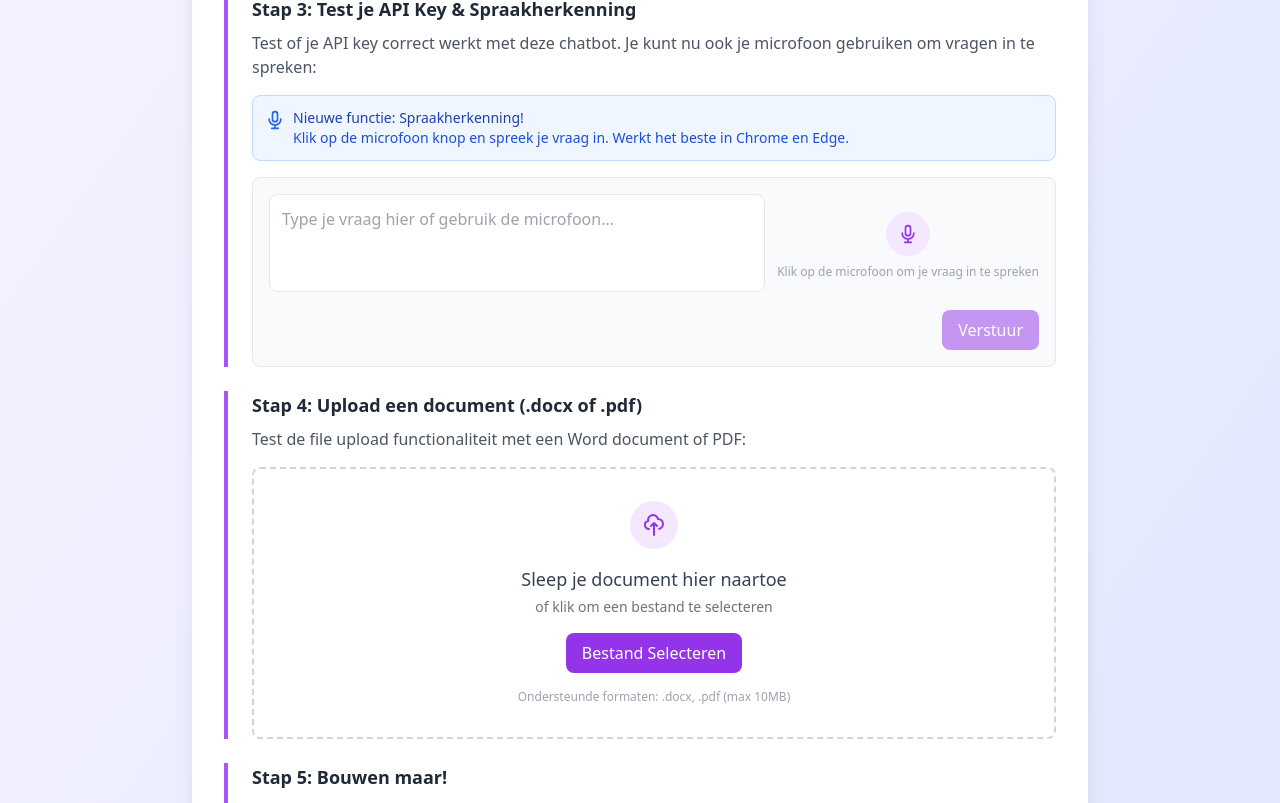
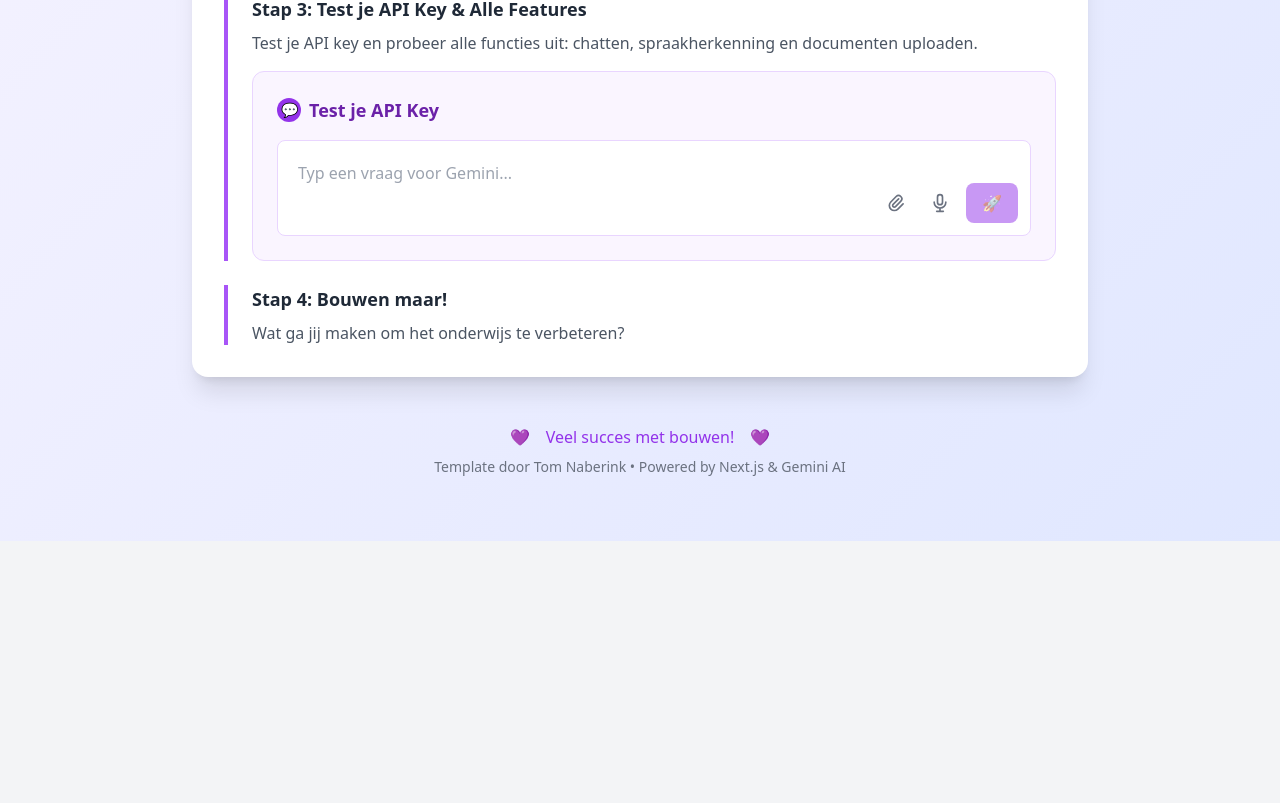
Before and after one commit to TomNaberink/gemini-simpele-chatbot-nextJS-cursor, a Next.js app: page / in a window 1280 px wide. Shown: the part 815-1618 px from the top of the page. After the commit the page ends 1356 px from the top, so only its background shows below. Built offline with nearby package versions, Linux system fonts and the light colour scheme.

Commit message:
Streamline TestChatBot - integrate all features into one component

```diff
--- a/src/app/page.tsx
+++ b/src/app/page.tsx
@@ -1,5 +1,4 @@
 import TestChatBot from '@/components/TestChatBot'
-import FileUpload from '@/components/FileUpload'
 
 export default function Home() {
   return (
@@ -85,45 +84,21 @@
                 </p>
               </div>
 
-              {/* Step 3 - Test Step */}
+              {/* Step 3 - Enhanced Test Step */}
               <div className="border-l-4 border-purple-500 pl-6">
                 <h3 className="text-lg font-semibold text-gray-800 mb-2">
-                  Stap 3: Test je API Key & Spraakherkenning
+                  Stap 3: Test je API Key & Alle Features
                 </h3>
                 <p className="text-gray-600 mb-4">
-                  Test of je API key correct werkt met deze chatbot. Je kunt nu ook je microfoon gebruiken om vragen in te spreken:
+                  Test je API key en probeer alle functies uit: chatten, spraakherkenning en documenten uploaden.
                 </p>
-                <div className="bg-blue-50 border border-blue-200 rounded-lg p-3 mb-4">
-                  <div className="flex items-start space-x-2">
-                    <svg className="w-5 h-5 text-blue-600 mt-0.5 flex-shrink-0" fill="none" stroke="currentColor" viewBox="0 0 24 24">
-                      <path strokeLinecap="round" strokeLinejoin="round" strokeWidth={2} d="M19 11a7 7 0 01-7 7m0 0a7 7 0 01-7-7m7 7v4m0 0H8m4 0h4m-4-8a3 3 0 01-3-3V5a3 3 0 116 0v6a3 3 0 01-3 3z" />
-                    </svg>
-                    <div>
-                      <p className="text-blue-800 text-sm font-medium">Nieuwe functie: Spraakherkenning!</p>
-                      <p className="text-blue-700 text-sm">
-                        Klik op de microfoon knop en spreek je vraag in. Werkt het beste in Chrome en Edge.
-                      </p>
-                    </div>
-                  </div>
-                </div>
                 <TestChatBot />
               </div>
 
-              {/* Step 4 - File Upload */}
+              {/* Step 4 - Build Step */}
               <div className="border-l-4 border-purple-500 pl-6">
                 <h3 className="text-lg font-semibold text-gray-800 mb-2">
-                  Stap 4: Upload een document (.docx of .pdf)
-                </h3>
-                <p className="text-gray-600 mb-4">
-                  Test de file upload functionaliteit met een Word document of PDF:
-                </p>
-                <FileUpload />
-              </div>
-
-              {/* Step 5 - Build Step */}
-              <div className="border-l-4 border-purple-500 pl-6">
-                <h3 className="text-lg font-semibold text-gray-800 mb-2">
-                  Stap 5: Bouwen maar!
+                  Stap 4: Bouwen maar!
                 </h3>
                 <p className="text-gray-600">
                   Wat ga jij maken om het onderwijs te verbeteren?
--- a/src/components/TestChatBot.tsx
+++ b/src/components/TestChatBot.tsx
@@ -1,15 +1,84 @@
 'use client'
 
-import { useState } from 'react'
-import VoiceInput from './VoiceInput'
+import { useState, useRef } from 'react'
 
 export default function TestChatBot() {
   const [message, setMessage] = useState('')
   const [response, setResponse] = useState('')
   const [isLoading, setIsLoading] = useState(false)
+  const [isListening, setIsListening] = useState(false)
+  const [uploadedContent, setUploadedContent] = useState('')
+  const fileInputRef = useRef<HTMLInputElement>(null)
+  const recognitionRef = useRef<any>(null)
 
-  const handleVoiceTranscript = (transcript: string) => {
+  // Voice recognition setup
+  const initializeVoiceRecognition = () => {
+    if (typeof window !== 'undefined') {
+      const SpeechRecognition = (window as any).SpeechRecognition || (window as any).webkitSpeechRecognition
+      if (SpeechRecognition) {
+        const recognition = new SpeechRecognition()
+        recognition.continuous = false
+        recognition.interimResults = false
+        recognition.lang = 'nl-NL'
+
+        recognition.onresult = (event: any) => {
+          const transcript = event.results[0][0].transcript
           setMessage(prev => prev + ' ' + transcript)
+        }
+
+        recognition.onend = () => {
+          setIsListening(false)
+        }
+
+        recognition.onerror = () => {
+          setIsListening(false)
+        }
+
+        return recognition
+      }
+    }
+    return null
+  }
+
+  const toggleVoiceRecognition = () => {
+    if (!recognitionRef.current) {
+      recognitionRef.current = initializeVoiceRecognition()
+    }
+
+    if (recognitionRef.current) {
+      if (isListening) {
+        recognitionRef.current.stop()
+        setIsListening(false)
+      } else {
+        recognitionRef.current.start()
+        setIsListening(true)
+      }
+    }
+  }
+
+  const handleFileUpload = async (file: File) => {
+    if (!file.name.endsWith('.docx') && !file.name.endsWith('.pdf')) {
+      alert('Alleen .docx en .pdf bestanden zijn toegestaan!')
+      return
+    }
+
+    const formData = new FormData()
+    formData.append('file', file)
+
+    try {
+      const response = await fetch('/api/upload-docx', {
+        method: 'POST',
+        body: formData,
+      })
+
+      if (response.ok) {
+        const data = await response.json()
+        setUploadedContent(data.content)
+        setMessage(prev => prev + '\n\nBestand inhoud:\n' + data.content.substring(0, 500) + (data.content.length > 500 ? '...' : ''))
+      }
+    } catch (error) {
+      console.error('File upload error:', error)
+    }
   }
 
   const sendMessage = async () => {
@@ -48,51 +117,141 @@
   }
 
   return (
+    <div className="bg-purple-50 border border-purple-200 rounded-xl p-6">
+      <h3 className="text-lg font-semibold text-purple-800 mb-4 flex items-center">
+        <span className="w-6 h-6 bg-purple-600 rounded-full flex items-center justify-center mr-2">
+          <span className="text-white text-sm">💬</span>
+        </span>
+        Test je API Key
+      </h3>
+
       <div className="space-y-4">
-      <div className="bg-gray-50 rounded-lg p-4 border">
-        <div className="flex space-x-3">
+        {/* Input Area */}
+        <div className="bg-white rounded-lg border border-purple-200 p-3">
+          <div className="flex items-end space-x-2">
             {/* Text Input */}
             <div className="flex-1">
               <textarea
                 value={message}
                 onChange={(e) => setMessage(e.target.value)}
                 onKeyPress={handleKeyPress}
-              placeholder="Type je vraag hier of gebruik de microfoon..."
-              className="w-full p-3 border rounded-lg resize-none focus:outline-none focus:ring-2 focus:ring-purple-500"
-              rows={3}
+                placeholder="Typ een vraag voor Gemini..."
+                className="w-full p-2 border-0 resize-none focus:outline-none"
+                rows={2}
                 disabled={isLoading}
               />
             </div>
 
-          {/* Voice Input */}
-          <div className="flex flex-col justify-center">
-            <VoiceInput
-              onTranscript={handleVoiceTranscript}
-              isDisabled={isLoading}
-            />
-          </div>
-        </div>
+            {/* Action Buttons */}
+            <div className="flex items-center space-x-2">
+              {/* File Upload Button */}
+              <button
+                onClick={() => fileInputRef.current?.click()}
+                disabled={isLoading}
+                className="p-2 text-gray-500 hover:text-purple-600 hover:bg-purple-50 rounded-lg transition-colors"
+                title="Bestand uploaden (.docx/.pdf)"
+              >
+                <svg className="w-5 h-5" fill="none" stroke="currentColor" viewBox="0 0 24 24">
+                  <path strokeLinecap="round" strokeLinejoin="round" strokeWidth={2} d="M15.172 7l-6.586 6.586a2 2 0 102.828 2.828l6.414-6.586a4 4 0 00-5.656-5.656l-6.415 6.585a6 6 0 108.486 8.486L20.5 13" />
+                </svg>
+              </button>
 
-        <div className="flex justify-between items-center mt-3">
-          <div className="text-xs text-gray-500">
-            {message.length > 0 && `${message.length} karakters`}
-          </div>
+              {/* Voice Input Button */}
+              <button
+                onClick={toggleVoiceRecognition}
+                disabled={isLoading}
+                className={`p-2 rounded-lg transition-colors ${
+                  isListening
+                    ? 'text-red-600 bg-red-50 animate-pulse'
+                    : 'text-gray-500 hover:text-purple-600 hover:bg-purple-50'
+                }`}
+                title={isListening ? "Stop opnamen" : "Start spraakherkenning"}
+              >
+                <svg className="w-5 h-5" fill="none" stroke="currentColor" viewBox="0 0 24 24">
+                  <path strokeLinecap="round" strokeLinejoin="round" strokeWidth={2} d="M19 11a7 7 0 01-7 7m0 0a7 7 0 01-7-7m7 7v4m0 0H8m4 0h4m-4-8a3 3 0 01-3-3V5a3 3 0 116 0v6a3 3 0 01-3 3z" />
+                </svg>
+              </button>
+
+              {/* Send Button */}
               <button
                 onClick={sendMessage}
-            disabled={!message.trim() || isLoading}
-            className="px-4 py-2 bg-purple-600 text-white rounded-lg hover:bg-purple-700 disabled:opacity-50 disabled:cursor-not-allowed transition-colors"
+                disabled={isLoading || !message.trim()}
+                className="px-4 py-2 bg-purple-600 text-white rounded-lg hover:bg-purple-700 focus:outline-none focus:ring-2 focus:ring-purple-500 focus:ring-offset-2 disabled:opacity-50 disabled:cursor-not-allowed transition-colors"
               >
-            {isLoading ? 'Bezig...' : 'Verstuur'}
+                {isLoading ? '⏳' : '🚀'}
               </button>
             </div>
           </div>
 
-      {response && (
-        <div className="bg-blue-50 border border-blue-200 rounded-lg p-4">
-          <h4 className="font-semibold text-blue-800 mb-2">Gemini AI Antwoord:</h4>
-          <div className="text-blue-700 whitespace-pre-wrap">{response}</div>
+          {/* Upload Status */}
+          {uploadedContent && (
+            <div className="mt-2 text-xs text-green-600 bg-green-50 px-2 py-1 rounded">
+              ✅ Bestand geüpload ({uploadedContent.length} karakters)
+            </div>
+          )}
+
+          {/* Voice Status */}
+          {isListening && (
+            <div className="mt-2 text-xs text-red-600 bg-red-50 px-2 py-1 rounded flex items-center">
+              <div className="w-2 h-2 bg-red-500 rounded-full animate-pulse mr-2"></div>
+              Luistert...
             </div>
           )}
         </div>
+
+        {/* Response Area */}
+        {isLoading && (
+          <div className="p-3 bg-purple-50 border border-purple-200 rounded-lg">
+            <div className="flex items-center space-x-2">
+              <div className="flex space-x-1">
+                <div className="w-2 h-2 bg-purple-400 rounded-full animate-bounce"></div>
+                <div className="w-2 h-2 bg-purple-400 rounded-full animate-bounce" style={{animationDelay: '0.1s'}}></div>
+                <div className="w-2 h-2 bg-purple-400 rounded-full animate-bounce" style={{animationDelay: '0.2s'}}></div>
+              </div>
+              <span className="text-purple-700 text-sm">Gemini denkt na...</span>
+            </div>
+          </div>
+        )}
+
+        {response && !isLoading && (
+          <div className={`p-4 rounded-lg ${
+            response.startsWith('Error:')
+              ? 'bg-red-50 border border-red-200'
+              : 'bg-green-50 border border-green-200'
+          }`}>
+            <p className={`text-sm font-medium mb-2 ${
+              response.startsWith('Error:')
+                ? 'text-red-800'
+                : 'text-green-800'
+            }`}>
+              {response.startsWith('Error:')
+                ? '❌ Fout:'
+                : '✅ Succes! Je API key werkt perfect:'
+              }
+            </p>
+            <p className="text-gray-700 text-sm bg-white p-3 rounded border whitespace-pre-wrap">
+              {response}
+            </p>
+            {response.startsWith('Error:') && (
+              <p className="text-red-600 text-xs mt-2">
+                Controleer of je API key correct is ingesteld in .env.local
+              </p>
+            )}
+          </div>
+        )}
+
+        {/* Hidden file input */}
+        <input
+          ref={fileInputRef}
+          type="file"
+          accept=".docx,.pdf"
+          onChange={(e) => {
+            const file = e.target.files?.[0]
+            if (file) handleFileUpload(file)
+          }}
+          className="hidden"
+        />
+      </div>
+    </div>
   )
 }
```
Lines whose indentation alone changed are shown as unchanged.
